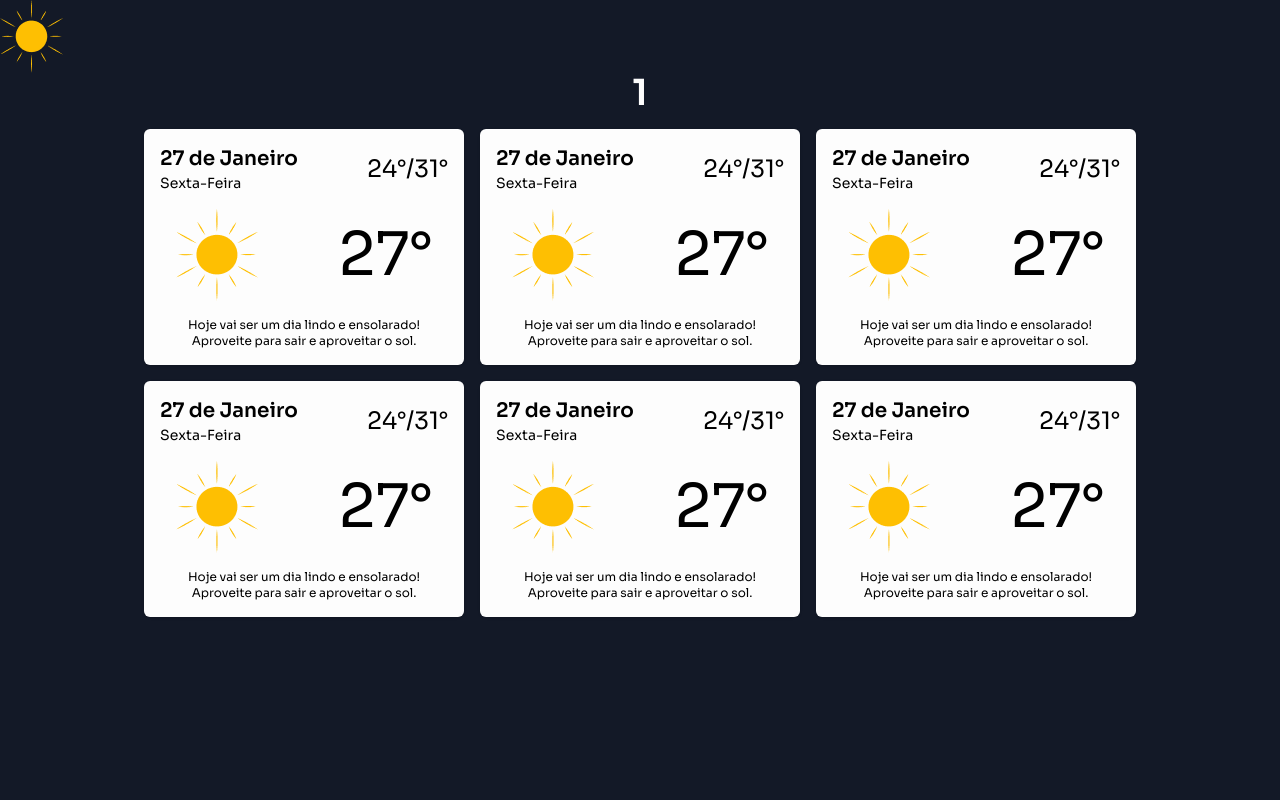
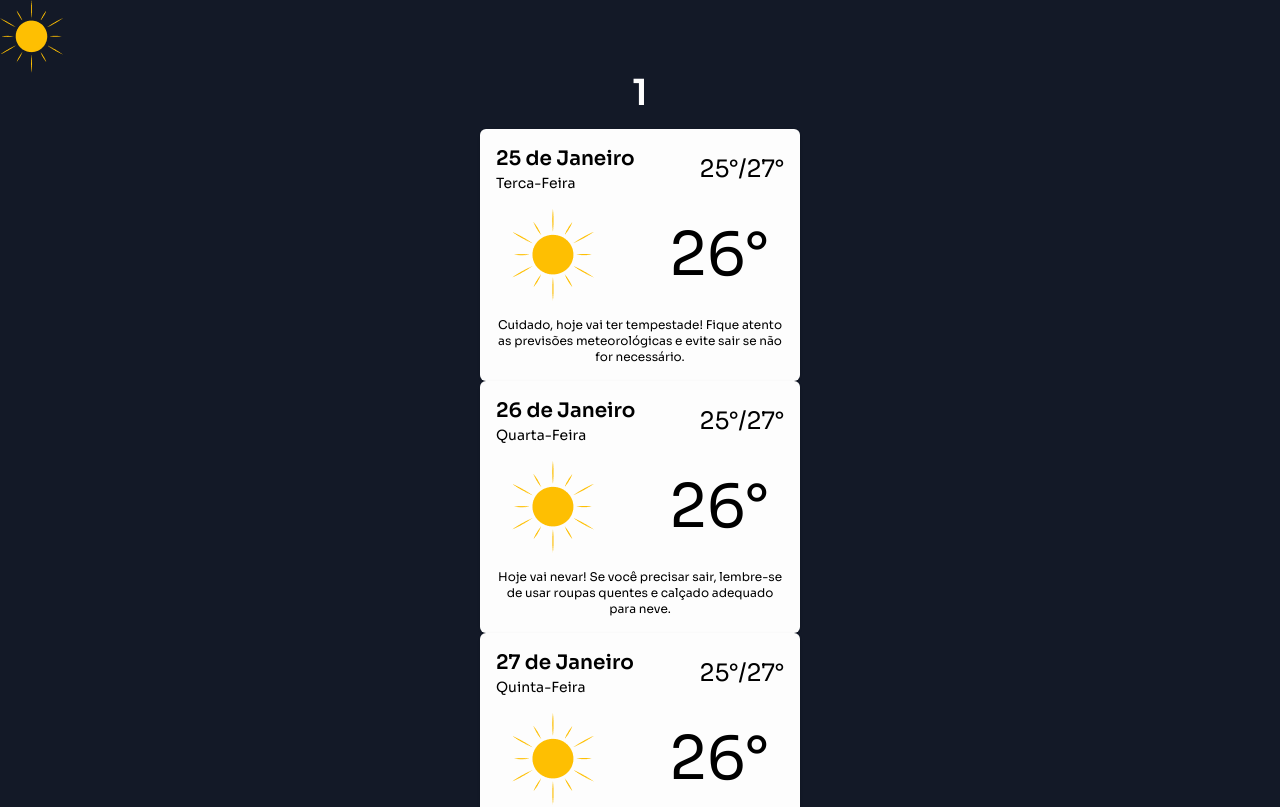
Before and after one commit to Antonio214/weather-forecast-angular, an Angular app: page /forecast/1 in a window 1280 px wide. Shown: the top 807 px of the page. Built offline with nearby package versions, Linux system fonts and the light colour scheme.

Commit message:
finished layout

```diff
--- a/src/app/api/weather.service.ts
+++ b/src/app/api/weather.service.ts
@@ -4,6 +4,7 @@ import { HttpClient } from '@angular/common/http';
 import { firstValueFrom, map, Observable, throwError } from 'rxjs';
 import { retry, catchError } from 'rxjs';
 import { apiKey, baseUrl } from './openweather-constants';
+import { WeatherServiceAbstract } from '../weather-service';
 
 type WeatherResumeTypes =
   | 'Thunderstorm'
@@ -33,7 +34,7 @@ export type ForecastResponse = {
 @Injectable({
   providedIn: 'root',
 })
-export class WeatherService {
+export class WeatherService implements WeatherServiceAbstract {
   constructor(private http: HttpClient) {}
 
   convertFromKelvinToCelsius(kelvin: number): string {
@@ -107,19 +108,19 @@ export class WeatherService {
   getDescriptionFromWeather(weather: WeatherResumeTypes): string {
     switch (weather) {
       case 'Thunderstorm':
-        return 'Cuidado, hoje vai ter tempestade! Fique atento as previsões meteorológicas e evite sair se não for necessário. Se precisar sair, leve um guarda-chuva e não se exponha à raios.';
+        return 'Cuidado, hoje vai ter tempestade! Fique atento as previsões meteorológicas e evite sair se não for necessário.';
       case 'Snow':
-        return 'Hoje vai nevar! Se você precisar sair, lembre-se de usar roupas quentes e calçado adequado para neve. Se possível, evite dirigir em condições de neve para garantir sua segurança.';
+        return 'Hoje vai nevar! Se você precisar sair, lembre-se de usar roupas quentes e calçado adequado para neve.';
       case 'Rain':
-        return 'Hoje vai chover, lembre-se de levar um guarda-chuva e se proteja. Se possível evite sair durante a forte chuva, e se precisar sair, evite trafegar em áreas de alagamento.';
+        return 'Hoje vai chover, lembre-se de levar um guarda-chuva e se proteja. Se possível evite sair durante a forte chuva.';
       case 'Drizzle':
-        return '';
+        return 'Hoje vai chover levemente, lembre-se de levar um guarda-chuva, mas não precisa se preocupar muito, as chuvas serão leves.';
       case 'Clouds':
-        return 'Hoje vai estar nublado, mas não deixe isso estragar seu dia! Aproveite para fazer atividades indoor ou pegue um guarda-chuva para se divertir ao ar livre.';
+        return 'Hoje vai estar nublado, mas não deixe isso estragar seu dia! Aproveite para fazer atividades indoor.';
       case 'Clear':
-        return 'Hoje vai ser um dia lindo e ensolarado! Aproveite para sair e aproveitar o sol, seja dando um passeio, praticando esportes ou tendo um piquenique no parque.';
+        return 'Hoje vai ser um dia lindo e ensolarado! Aproveite para sair e aproveitar o sol.';
       default:
-        return 'Hoje o clima será imprevisível, pode haver variações de temperatura e possíveis precipitações. É importante ficar atento as previsões meteorológicas e se preparar para qualquer eventualidade.';
+        return 'Hoje o clima será imprevisível, pode haver variações de temperatura e possíveis precipitações.';
     }
   }
 
--- a/src/app/app.module.ts
+++ b/src/app/app.module.ts
@@ -6,11 +6,25 @@ import { AppRoutingModule } from './app-routing.module';
 import { AppComponent } from './app.component';
 import { InitalPageComponent } from './inital-page/inital-page.component';
 import { ForecastPageComponent } from './forecast-page/forecast-page.component';
+import { WeatherServiceAbstract } from './weather-service';
+import { WeatherService } from './api/weather.service';
+import { WeatherMockService } from './mock/weather-mock.service';
+
+const production = [
+  { provide: WeatherServiceAbstract, useClass: WeatherService },
+];
+
+const development = [
+  {
+    provide: WeatherServiceAbstract,
+    useClass: WeatherMockService,
+  },
+];
 
 @NgModule({
   declarations: [AppComponent, InitalPageComponent, ForecastPageComponent],
   imports: [BrowserModule, AppRoutingModule, HttpClientModule],
-  providers: [],
+  providers: [...development],
   bootstrap: [AppComponent],
 })
 export class AppModule {}
--- a/src/app/forecast-page/forecast-page.component.html
+++ b/src/app/forecast-page/forecast-page.component.html
@@ -6,26 +6,29 @@
     <div class=" flex justify-center">
       <h1 class=" text-white font-sora text-4xl font-bold">{{city}}</h1>
     </div>
-    <div class=" pt-8 flex w-full h-max justify-center items-center flex-col md:flex-row md:flex-wrap md:gap-4 md:pt-0 md:pt-4">
-      <div *ngFor="let day of daysForecast" class=" bg-white w-80 rounded-md shadow mb-4 md:mb-0">
+    <div class=" pt-8 flex w-full h-max justify-center items-center flex-col md:flex-row md:flex-wrap md:gap-4 md:pt-4">
+      <div *ngIf=" forecastResponse?.success === true">
+        <div  *ngFor="let day of forecastResponse?.days" class=" bg-white w-80 rounded-md shadow mb-4 md:mb-0">
           <div class=" p-4 flex flex-row justify-between items-center">
             <div>
-            <p class=" font-sora font-bold text-xl">27 de Janeiro</p>
-            <p class=" font-sora text-sm">Sexta-Feira</p>
+              <p class=" font-sora font-bold text-xl">{{day.formattedDate}}</p>
+              <p class=" font-sora text-sm">{{day.weekDay}}</p>
             </div>
             <div>
-            <p class=" font-sora text-2xl">24°/31°</p>
+              <p class=" font-sora text-2xl">{{getTemperatureRange(day)}}</p>
             </div>
           </div>
           <div class=" px-8 flex flex-row  items-center justify-between">
             <img src="/assets/images/SunWeatherImg.png" alt="image">
-          <p class=" font-sora text-6xl">27°</p>
+            <p class=" font-sora text-6xl">{{day.averageTemperature}}°</p>
           </div>
           <div class=" p-4">
-          <p class=" font-sora text-xs text-center">Hoje vai ser um dia lindo e ensolarado! Aproveite para sair e aproveitar o sol.</p>
-        </div>
+            <p class=" font-sora text-xs text-center">{{day.description}}</p>
           </div>
         </div>
       </div>
 
     </div>
+  </div>
+
+</div>
--- a/src/app/forecast-page/forecast-page.component.ts
+++ b/src/app/forecast-page/forecast-page.component.ts
@@ -1,6 +1,7 @@
 import { Component } from '@angular/core';
 import { ActivatedRoute } from '@angular/router';
 import { DayForecast, ForecastResponse } from '../api/weather.service';
+import { WeatherServiceAbstract } from '../weather-service';
 
 @Component({
   selector: 'app-forecast-page',
@@ -9,15 +10,33 @@ import { DayForecast, ForecastResponse } from '../api/weather.service';
 })
 export class ForecastPageComponent {
   city: string = '';
-  private sub: any;
-  daysForecast: any[] = [];
+  private routeSub: any;
+  private forecastSub: any;
+  forecastResponse?: ForecastResponse;
 
-  constructor(private route: ActivatedRoute) {}
+  constructor(
+    private route: ActivatedRoute,
+    private weatherService: WeatherServiceAbstract
+  ) {}
+
+  getTemperatureRange(day: DayForecast) {
+    return `${day.minTemperature}°/${day.maxTemperature}°`;
+  }
 
   ngOnInit() {
-    this.daysForecast = [{}, {}, {}, {}, {}, {}];
-    this.sub = this.route.params.subscribe((params) => {
+    this.routeSub = this.route.params.subscribe((params) => {
       this.city = params['name'];
+      this.forecastSub = this.weatherService
+        .getForecastFor(this.city)
+        .subscribe((data) => {
+          console.log(data);
+          this.forecastResponse = data;
+        });
     });
   }
+
+  ngOnDestroy() {
+    this.routeSub.unsubscribe();
+    this.forecastSub.unsubscribe();
+  }
 }
--- /dev/null
+++ b/src/app/mock/weather-mock.service.ts
@@ -0,0 +1,90 @@
+import { Injectable } from '@angular/core';
+import { Observable, Observer } from 'rxjs';
+import { ForecastResponse } from '../api/weather.service';
+import { WeatherServiceAbstract } from '../weather-service';
+
+@Injectable({
+  providedIn: 'root',
+})
+export class WeatherMockService implements WeatherServiceAbstract {
+  constructor() {}
+
+  private sequenceSubscriber(observer: Observer<ForecastResponse>) {
+    const data: ForecastResponse = {
+      success: true,
+      days: [
+        {
+          formattedDate: '25 de Janeiro',
+          weekDay: 'Terca-Feira',
+          minTemperature: '25',
+          maxTemperature: '27',
+          averageTemperature: '26',
+          resume: 'Thunderstorm',
+          description:
+            'Cuidado, hoje vai ter tempestade! Fique atento as previsões meteorológicas e evite sair se não for necessário.',
+        },
+        {
+          formattedDate: '26 de Janeiro',
+          weekDay: 'Quarta-Feira',
+          minTemperature: '25',
+          maxTemperature: '27',
+          averageTemperature: '26',
+          resume: 'Snow',
+          description:
+            'Hoje vai nevar! Se você precisar sair, lembre-se de usar roupas quentes e calçado adequado para neve.',
+        },
+        {
+          formattedDate: '27 de Janeiro',
+          weekDay: 'Quinta-Feira',
+          minTemperature: '25',
+          maxTemperature: '27',
+          averageTemperature: '26',
+          resume: 'Rain',
+          description:
+            'Hoje vai chover, lembre-se de levar um guarda-chuva e se proteja. Se possível evite sair durante a forte chuva.',
+        },
+        {
+          formattedDate: '28 de Janeiro',
+          weekDay: 'Sexta-Feira',
+          minTemperature: '25',
+          maxTemperature: '27',
+          averageTemperature: '26',
+          resume: 'Drizzle',
+          description:
+            'Hoje vai chover levemente, lembre-se de levar um guarda-chuva, mas não precisa se preocupar muito, as chuvas serão leves.',
+        },
+        {
+          formattedDate: '29 de Janeiro',
+          weekDay: 'Sábado',
+          minTemperature: '25',
+          maxTemperature: '27',
+          averageTemperature: '26',
+          resume: 'Clouds',
+          description:
+            'Hoje vai estar nublado, mas não deixe isso estragar seu dia! Aproveite para fazer atividades indoor.',
+        },
+        {
+          formattedDate: '30 de Janeiro',
+          weekDay: 'Domingo',
+          minTemperature: '25',
+          maxTemperature: '27',
+          averageTemperature: '26',
+          resume: 'Clear',
+          description:
+            'Hoje vai ser um dia lindo e ensolarado! Aproveite para sair e aproveitar o sol.',
+        },
+      ],
+    };
+
+    observer.next(data);
+    observer.complete();
+
+    return {
+      unsubscribe() {},
+    };
+  }
+
+  public getForecastFor(city: string): Observable<ForecastResponse> {
+    return new Observable(this.sequenceSubscriber);
+  }
+}
--- /dev/null
+++ b/src/app/weather-service.ts
@@ -0,0 +1,6 @@
+import { Observable } from 'rxjs';
+import { ForecastResponse } from './api/weather.service';
+
+export abstract class WeatherServiceAbstract {
+  public abstract getForecastFor(city: string): Observable<ForecastResponse>;
+}
```
Also changed, not shown: 1 other file (tests, documents, lock files or other folders). Lines whose indentation alone changed are shown as unchanged.
